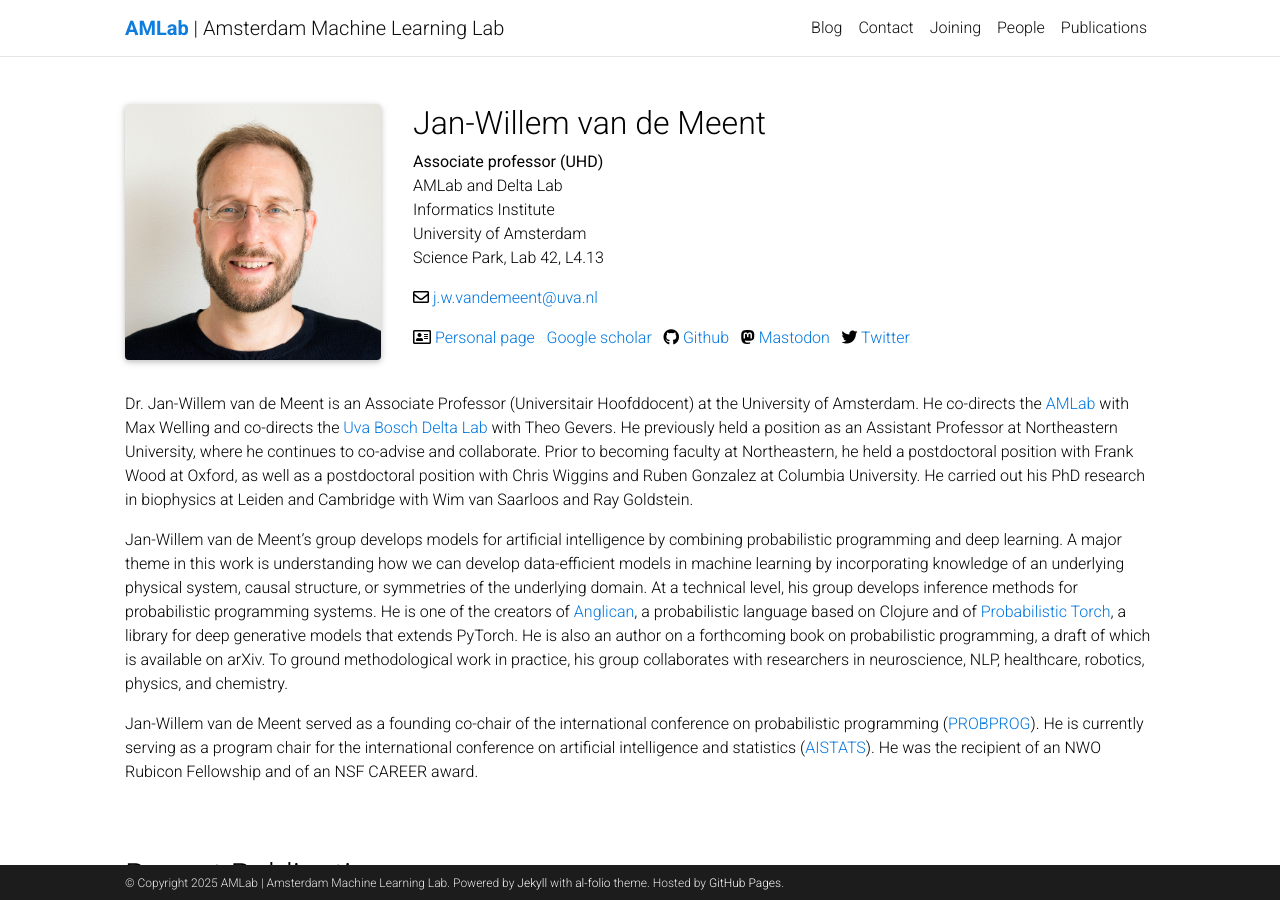
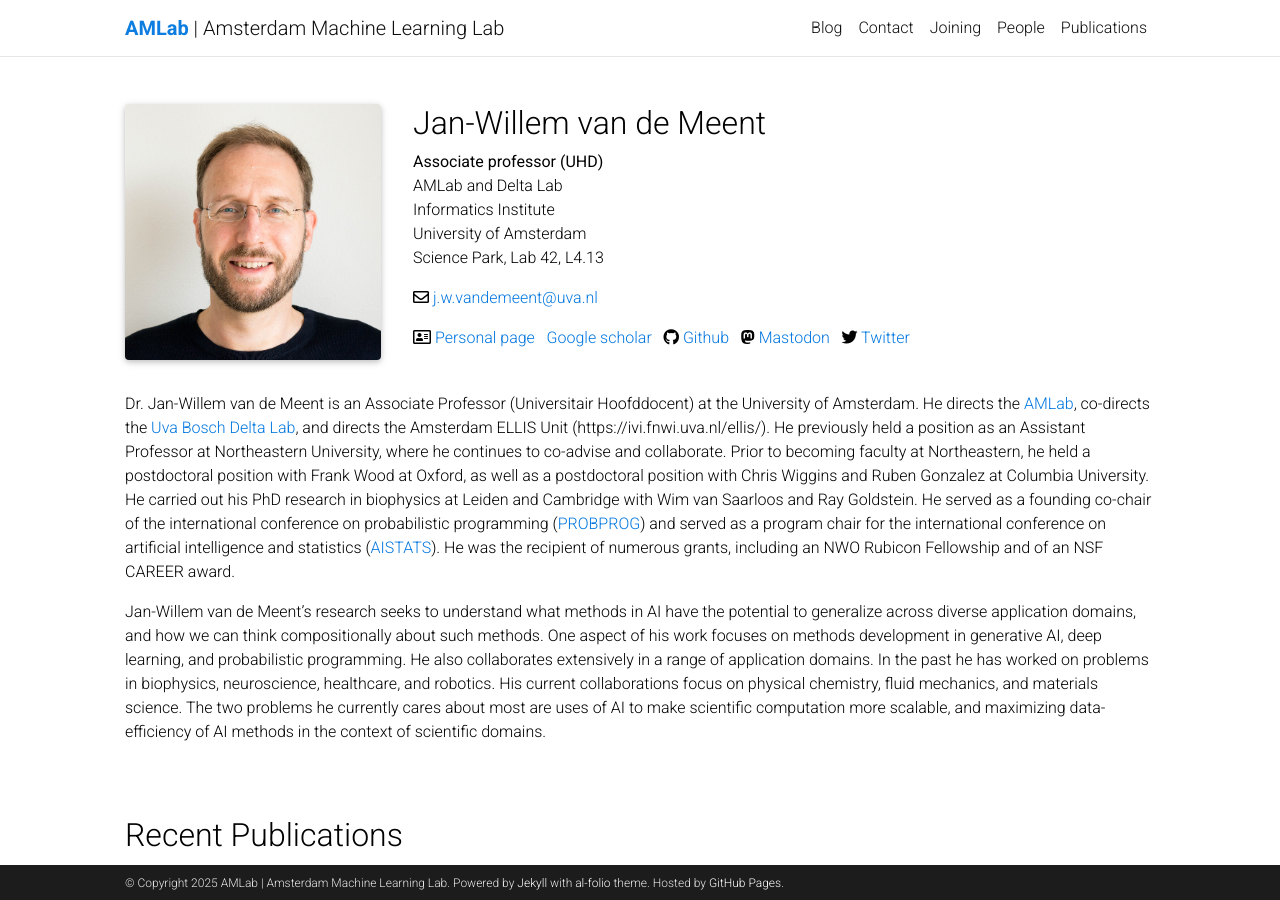
Before and after one commit to AMLab-Amsterdam/AMLab-Amsterdam.github.io, a Jekyll site: the page built from _people/JanWillemVanDeMeent.md, in a window 1280 px wide and 900 px high. Built offline with Jekyll 4.4.1, drawn with Linux system fonts in a browser that asks for light colours; comment, search, counter and statistics services are not loaded; a style sheet for code colours, icons or effects is not loaded.

Commit message:
Updated bio

```diff
--- a/_people/JanWillemVanDeMeent.md
+++ b/_people/JanWillemVanDeMeent.md
@@ -10,11 +10,11 @@ institute: Informatics Institute
 university: University of Amsterdam
 one_liner: Probabilistic programming, inference, deep learning, and their applications.
 description: |
-    Dr. Jan-Willem van de Meent is an Associate Professor (Universitair Hoofddocent) at the University of Amsterdam. He co-directs the [AMLab](https://amlab.science.uva.nl/) with Max Welling and co-directs the [Uva Bosch Delta Lab](https://ivi.fnwi.uva.nl/uvaboschdeltalab/) with Theo Gevers. He previously held a position as an Assistant Professor at Northeastern University, where he continues to co-advise and collaborate. Prior to becoming faculty at Northeastern, he held a postdoctoral position with Frank Wood at Oxford, as well as a postdoctoral position with Chris Wiggins and Ruben Gonzalez at Columbia University. He carried out his PhD research in biophysics at Leiden and Cambridge with Wim van Saarloos and Ray Goldstein.
+    Dr. Jan-Willem van de Meent is an Associate Professor (Universitair Hoofddocent) at the University of Amsterdam. He directs the [AMLab](https://amlab.science.uva.nl/), co-directs the [Uva Bosch Delta Lab](https://ivi.fnwi.uva.nl/uvaboschdeltalab/), and directs the Amsterdam ELLIS Unit (https://ivi.fnwi.uva.nl/ellis/). He previously held a position as an Assistant Professor at Northeastern University, where he continues to co-advise and collaborate. Prior to becoming faculty at Northeastern, he held a postdoctoral position with Frank Wood at Oxford, as well as a postdoctoral position with Chris Wiggins and Ruben Gonzalez at Columbia University. He carried out his PhD research in biophysics at Leiden and Cambridge with Wim van Saarloos and Ray Goldstein. He served as a founding co-chair of the international conference on probabilistic programming ([PROBPROG](https://probprog.cc/)) and served as a program chair for the international conference on artificial intelligence and statistics ([AISTATS](https://aistats.org/aistats2023/)). He was the recipient of numerous grants, including an NWO Rubicon Fellowship and of an NSF CAREER award.
 
-    Jan-Willem van de Meent’s group develops models for artificial intelligence by combining probabilistic programming and deep learning. A major theme in this work is understanding how we can develop data-efficient models in machine learning by incorporating knowledge of an underlying physical system, causal structure, or symmetries of the underlying domain. At a technical level, his group develops inference methods for probabilistic programming systems. He is one of the creators of [Anglican](https://probprog.github.io/anglican/), a probabilistic language based on Clojure and of [Probabilistic Torch](https://github.com/probtorch/probtorch), a library for deep generative models that extends PyTorch. He is also an author on a forthcoming book on probabilistic programming, a draft of which is available on arXiv. To ground methodological work in practice, his group collaborates with researchers in neuroscience, NLP, healthcare, robotics, physics, and chemistry.
+    Jan-Willem van de Meent’s research seeks to understand what methods in AI have the potential to generalize across diverse application domains, and how we can think compositionally about such methods. One aspect of his work focuses on methods development in generative AI, deep learning, and probabilistic programming. He also collaborates extensively in a range of application domains. In the past he has worked on problems in biophysics, neuroscience, healthcare, and robotics. His current collaborations focus on physical chemistry, fluid mechanics, and materials science. The two problems he currently cares about most are uses of AI to make scientific computation more scalable, and maximizing data-efficiency of AI methods in the context of scientific domains.
 
-    Jan-Willem van de Meent served as a founding co-chair of the international conference on probabilistic programming ([PROBPROG](https://probprog.cc/)). He is currently serving as a program chair for the international conference on artificial intelligence and statistics ([AISTATS](https://aistats.org/aistats2023/)). He was the recipient of an NWO Rubicon Fellowship and of an NSF CAREER award.
+
 img: assets/img/JanWillemVanDeMeent.jpg
 img_promo:
 personal_page: https://jwvdm.github.io
```
